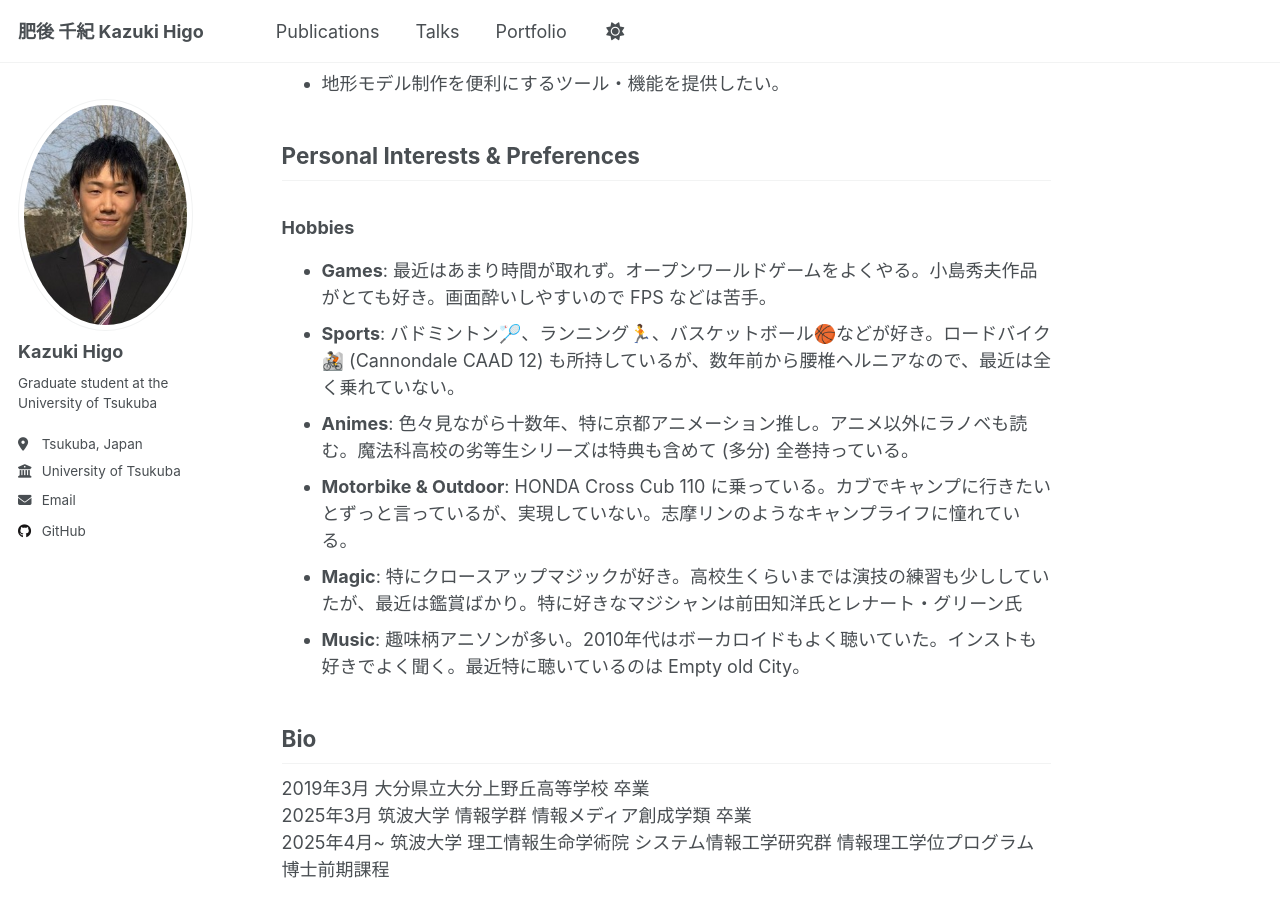
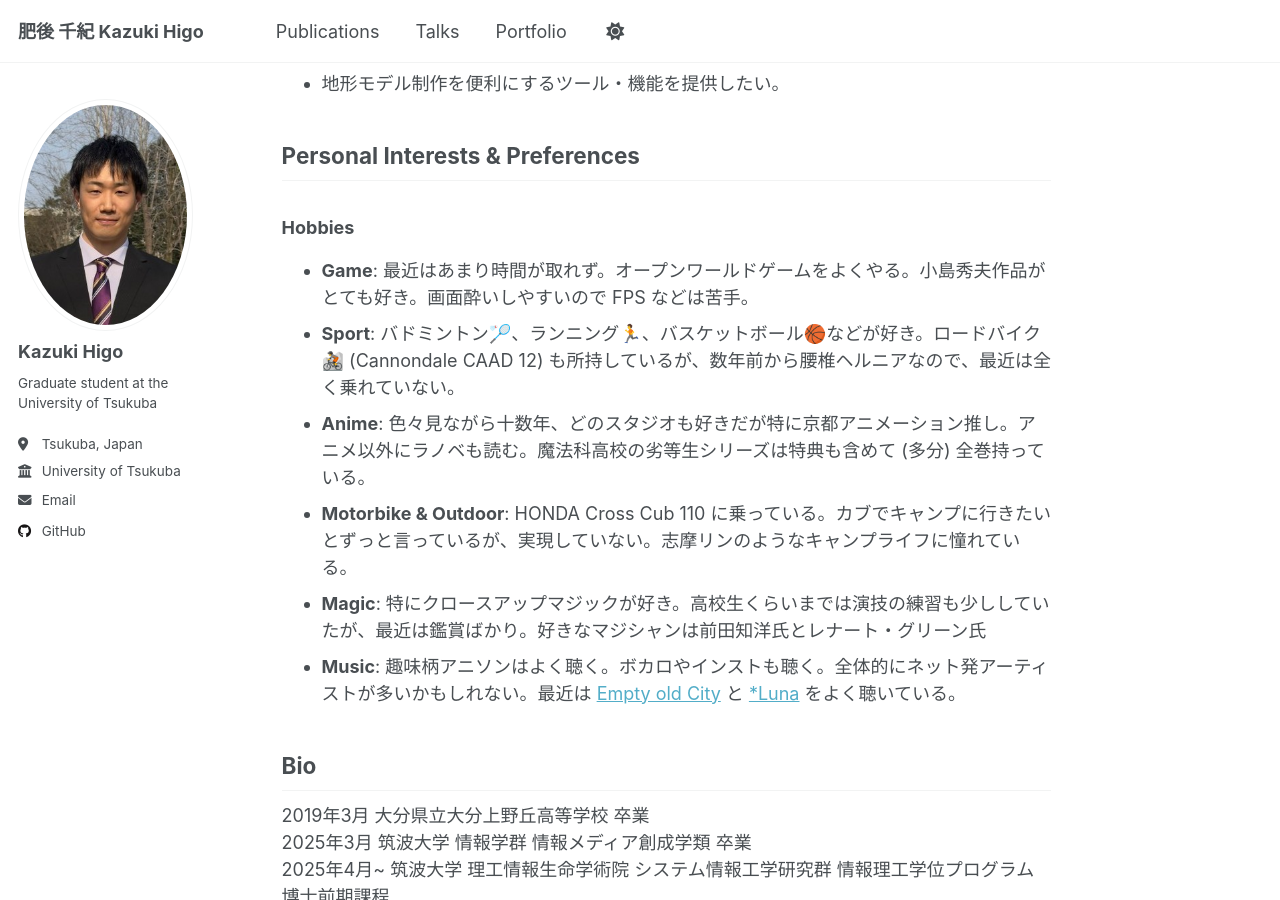
Before and after one commit to millennium-nova/millennium-nova.github.io, a Jekyll site: the page built from _pages/about.md, in a window 1280 px wide and 900 px high, scrolled down 1218 px. Built offline with Jekyll 4.4.1, drawn with Linux system fonts in a browser that asks for light colours; grey boxes are pictures that could not be loaded.

Commit message:
趣味のセクションの表現を修正し、ゲーム、スポーツ、アニメ、音楽に関する説明を更新

```diff
--- a/_pages/about.md
+++ b/_pages/about.md
@@ -75,12 +75,12 @@ A Study of Image Synthesis and Editing Using Deep Learning
 ## Personal Interests & Preferences
 
 ### Hobbies
-- **Games**: 最近はあまり時間が取れず。オープンワールドゲームをよくやる。小島秀夫作品がとても好き。画面酔いしやすいので FPS などは苦手。
-- **Sports**: バドミントン🏸、ランニング🏃、バスケットボール🏀などが好き。ロードバイク🚵 (Cannondale CAAD 12) も所持しているが、数年前から腰椎ヘルニアなので、最近は全く乗れていない。
-- **Animes**: 色々見ながら十数年、特に京都アニメーション推し。アニメ以外にラノベも読む。魔法科高校の劣等生シリーズは特典も含めて (多分) 全巻持っている。
+- **Game**: 最近はあまり時間が取れず。オープンワールドゲームをよくやる。小島秀夫作品がとても好き。画面酔いしやすいので FPS などは苦手。
+- **Sport**: バドミントン🏸、ランニング🏃、バスケットボール🏀などが好き。ロードバイク🚵 (Cannondale CAAD 12) も所持しているが、数年前から腰椎ヘルニアなので、最近は全く乗れていない。
+- **Anime**: 色々見ながら十数年、どのスタジオも好きだが特に京都アニメーション推し。アニメ以外にラノベも読む。魔法科高校の劣等生シリーズは特典も含めて (多分) 全巻持っている。
 - **Motorbike & Outdoor**: HONDA Cross Cub 110 に乗っている。カブでキャンプに行きたいとずっと言っているが、実現していない。志摩リンのようなキャンプライフに憧れている。
-- **Magic**: 特にクロースアップマジックが好き。高校生くらいまでは演技の練習も少ししていたが、最近は鑑賞ばかり。特に好きなマジシャンは前田知洋氏とレナート・グリーン氏
-- **Music**: 趣味柄アニソンが多い。2010年代はボーカロイドもよく聴いていた。インストも好きでよく聞く。最近特に聴いているのは Empty old City。
+- **Magic**: 特にクロースアップマジックが好き。高校生くらいまでは演技の練習も少ししていたが、最近は鑑賞ばかり。好きなマジシャンは前田知洋氏とレナート・グリーン氏
+- **Music**: 趣味柄アニソンはよく聴く。ボカロやインストも聴く。全体的にネット発アーティストが多いかもしれない。最近は [Empty old City](https://kamitsubaki.jp/artist/empty-old-city/) と [*Luna](https://www.ast-luna.com/) をよく聴いている。
 
 ## Bio
 2019年3月  大分県立大分上野丘高等学校 卒業
```
